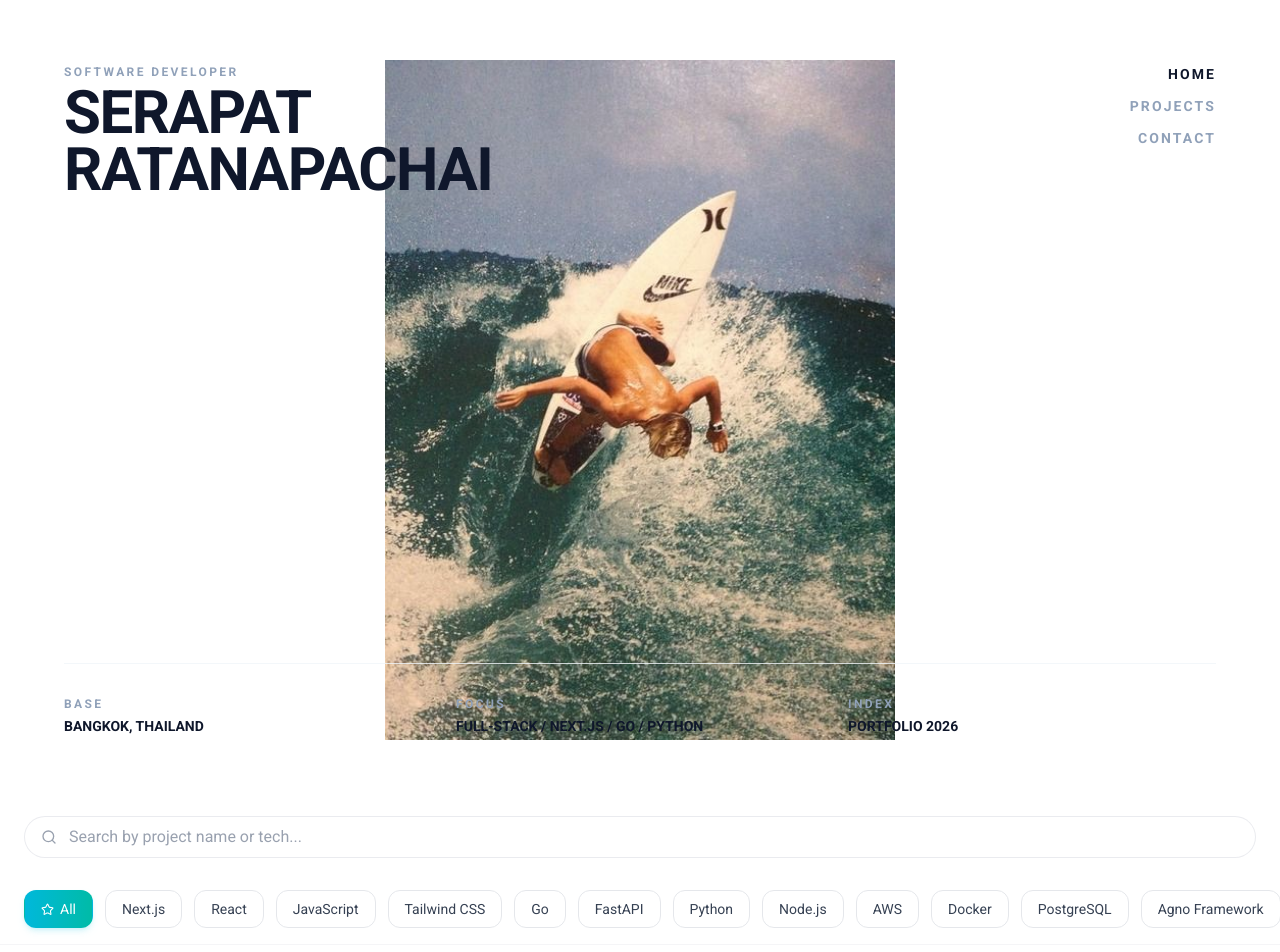
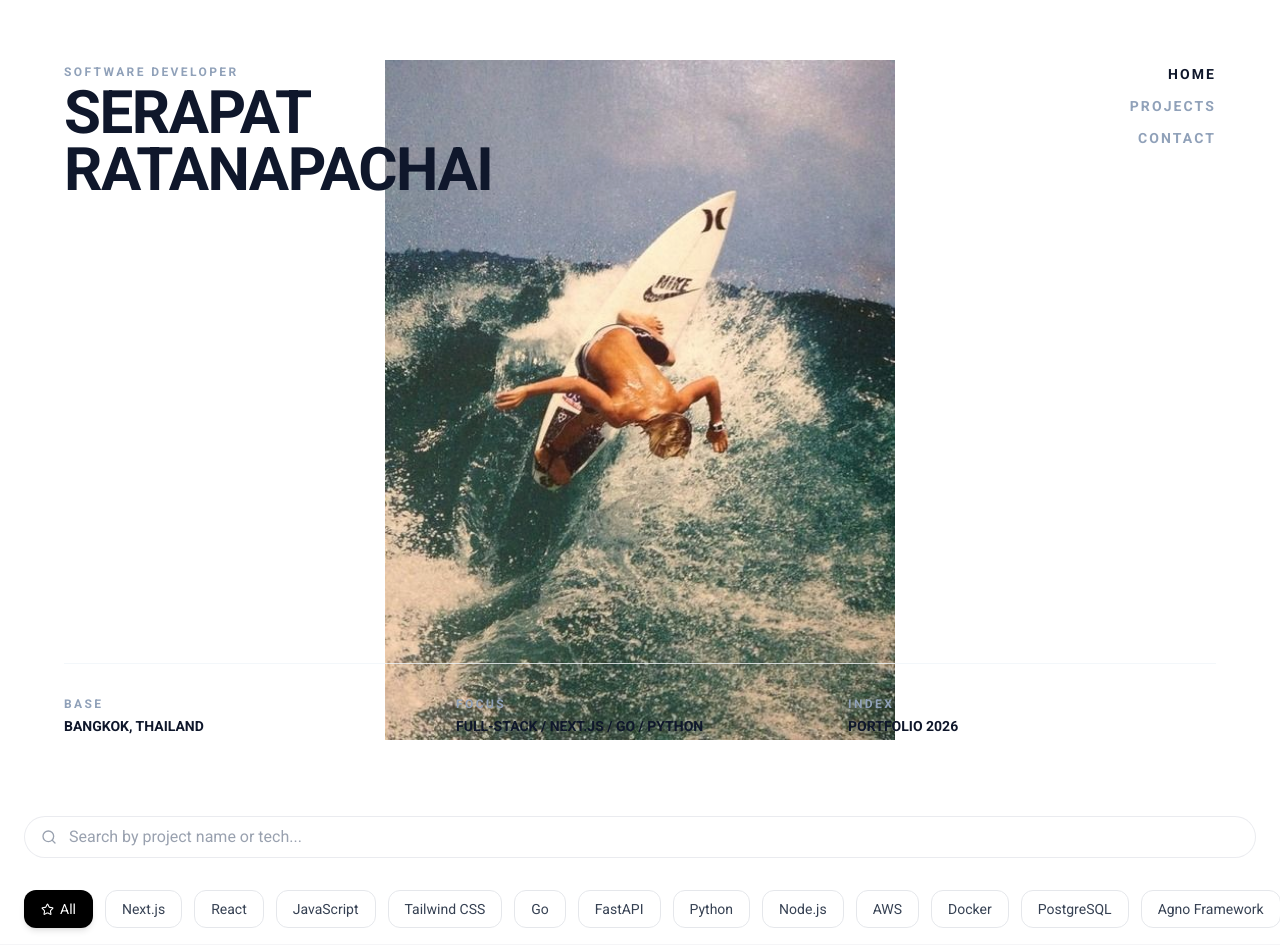
Before and after one commit to pp811010/profile_serapat, a Next.js app: page / in a window 1280 px wide. Shown: the top 952 px of the page. Built offline with nearby package versions, Linux system fonts and the light colour scheme; a web font is replaced by a local one.

Commit message:
change color select

```diff
--- a/components/sections/Hero.tsx
+++ b/components/sections/Hero.tsx
@@ -400,7 +400,7 @@ export default function Hero() {
           <button
             onClick={() => setActiveTag("All")}
             className={`flex items-center gap-1.5 whitespace-nowrap rounded-xl border px-4 py-2 text-sm transition-all duration-200 ${activeTag === "All"
-              ? "bg-gradient-to-r from-cyan-500 to-teal-500 text-white border-transparent shadow-md shadow-cyan-500/15"
+              ? "bg-black text-white border-transparent shadow-md"
               : "bg-white/40 backdrop-blur-sm border-gray-200 text-gray-700 hover:bg-white/90 hover:border-gray-300 hover:text-gray-900"
               }`}
           >
```
